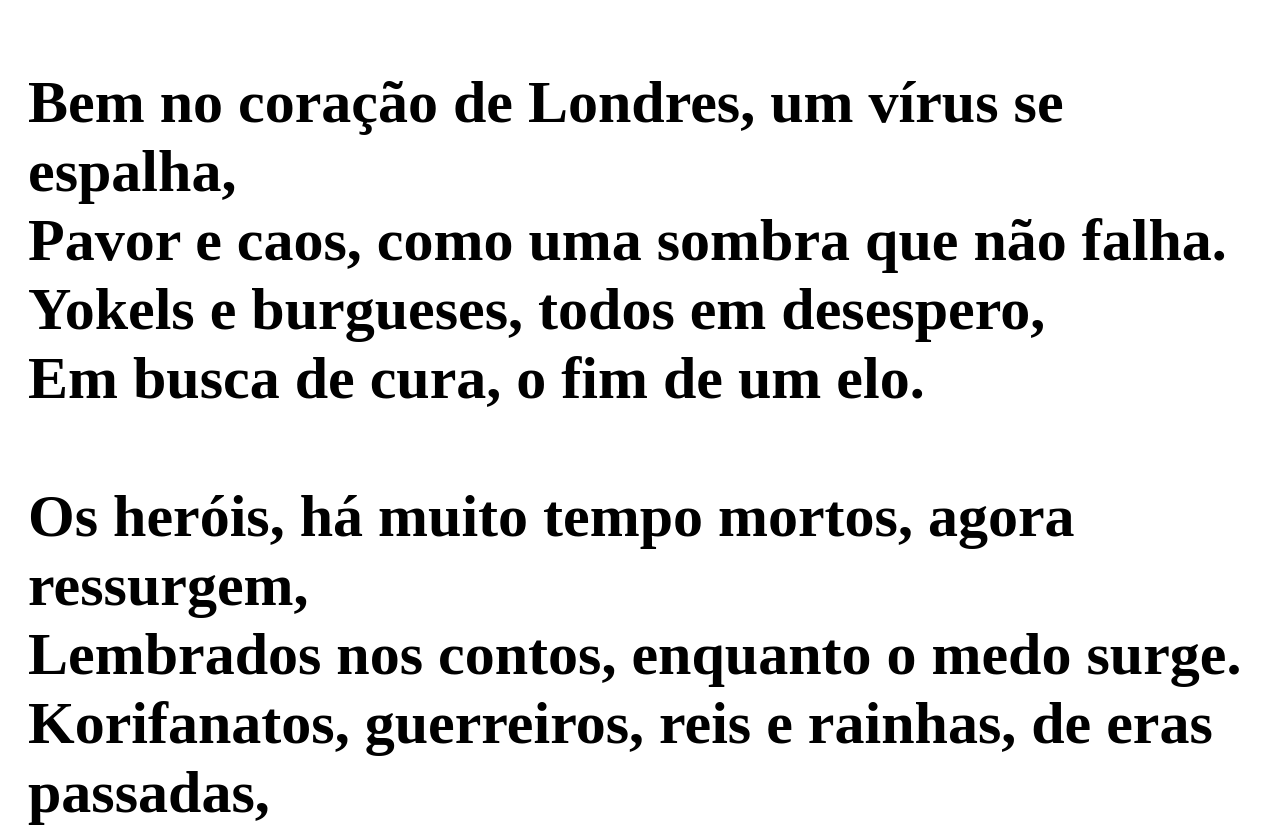
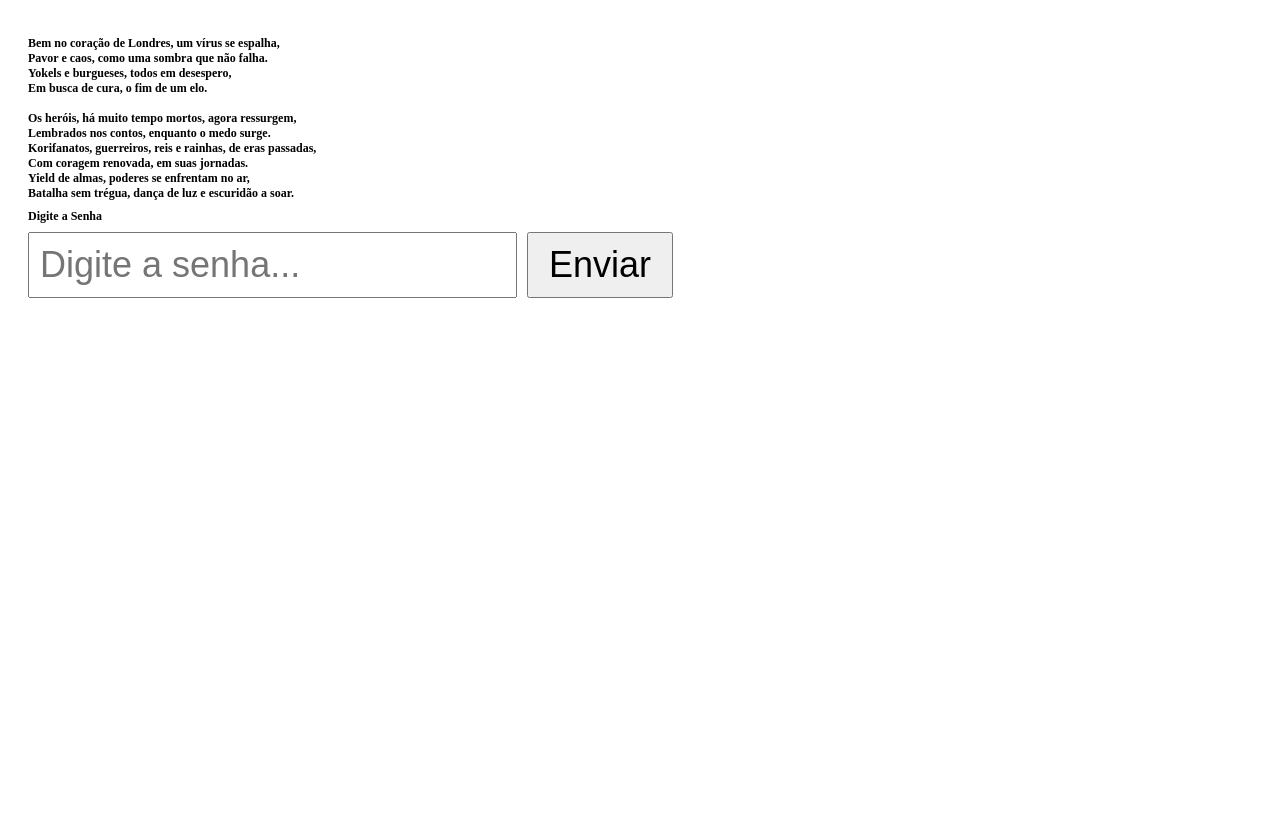
Before and after one commit to ThiagoQuixaba/zYbEsFqRwD, a plain HTML site: page index.html in a window 1280 px wide. Shown: the top 827 px of the page. After the commit the page ends 800 px from the top, so only its background shows below. Drawn offline with Linux system fonts and the light colour scheme.

Commit message:
Update index.html

```diff
--- a/index.html
+++ b/index.html
@@ -10,7 +10,7 @@
             padding: 20px;
         }
         h1 {
-            font-size: 2.5em;
+            font-size: 0.5em;
         }
         #formSenha {
             display: flex;
```
